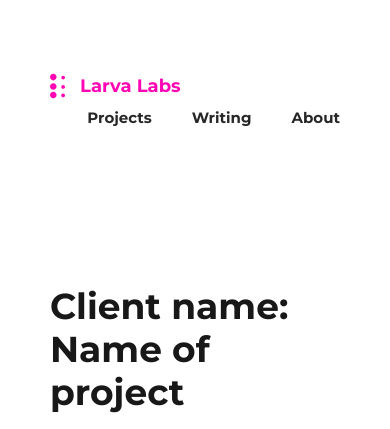
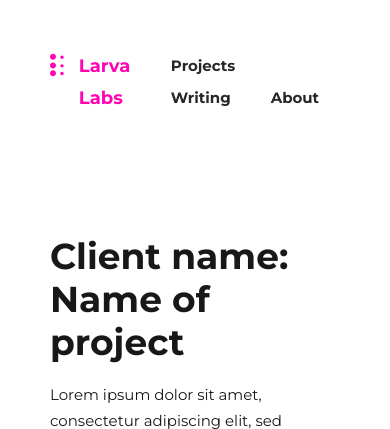
Before and after one commit to heide-io/larva-labs, a PHP site: page /index.php in a window 390 px wide. Shown: the top 429 px of the page. Run offline with PHP 8.4, Linux system fonts and the light colour scheme.

Commit message:
responsive header

```diff
--- a/css/styles.css
+++ b/css/styles.css
@@ -395,7 +395,7 @@ li {
 .main_header {
   margin: 70px auto 100px;
 }
-.main_header .col-md-6 {
+.main_header [class^="col-"] {
   display: -webkit-box;
   display: -ms-flexbox;
   display: flex;
@@ -408,7 +408,7 @@ li {
   -ms-flex-wrap: wrap;
   flex-wrap: wrap;
 }
-.main_header .col-md-6:last-child {
+.main_header [class^="col-"]:last-child {
   justify-content: flex-end;
 }
 .main_header .logo {
@@ -734,9 +734,14 @@ li {
 }
 @media (max-width: 767px) {
   [class^="col-"] {
+    padding: 0;
+  }
+  [class^="col-"]:not('.main_header') {
     float: none;
-    padding: 0;
     width: 100%;
+  }
+  .main_header {
+    margin: 50px auto 70px;
   }
   .main_header .box_newsletter {
     margin: auto;
--- a/css/styles.less
+++ b/css/styles.less
@@ -458,7 +458,7 @@ li {
 .main_header {
 	margin: @size-larger auto @size-largest;
 
-	.col-md-6 {
+	[class^="col-"] {
 		.flex;
 		.flex-align-center;
 		.flex-pack-start;
@@ -865,12 +865,16 @@ li {
 @media (max-width: 767px) {
 
 	[class^="col-"] {
-    float: none;
     padding: 0;
-    width: 100%;
-  }
+
+		&:not('.main_header') {
+			float: none;
+	    width: 100%;
+	  }
+	}
 
 	.main_header {
+		margin: @size-large auto @size-larger;
 
 		.box_newsletter {
 			margin: auto;
--- a/template/common/header.tpl
+++ b/template/common/header.tpl
@@ -15,11 +15,13 @@
 <body>
 <header class="container main_header">
 	<div class="row">
-		<div class="col-md-6">
-			<svg viewBox="0 0 16 26" y="0" x="0"><use xmlns:xlink="http://www.w3.org/1999/xlink" xlink:href="#icon-logo"></use></svg>
-			<a href="index.php" class="logo <?php echo ($page == "index" ? "active" : "")?>">Larva Labs</a>
+		<div class="col-md-3 col-xs-5">
+			<a href="index.php" class="logo <?php echo ($page == "index" ? "active" : "")?>">
+				<svg viewBox="0 0 16 26" y="0" x="0"><use xmlns:xlink="http://www.w3.org/1999/xlink" xlink:href="#icon-logo"></use></svg>
+				<span>Larva Labs</span>
+			</a>
 		</div>
-		<div class="col-md-6">
+		<div class="col-md-9 col-xs-7">
 			<nav class="main_navigation">
 				<ul class="list main_nav_list">
 					<?php include "template/common/nav.tpl"; ?>
```
